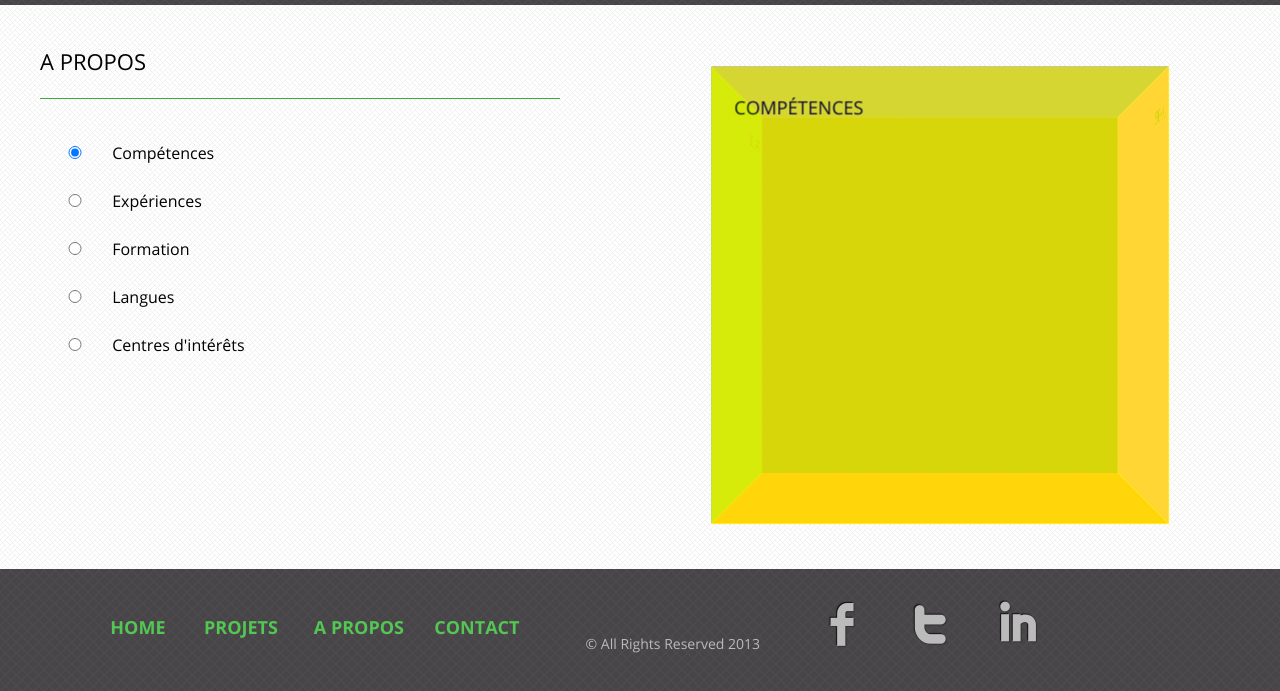
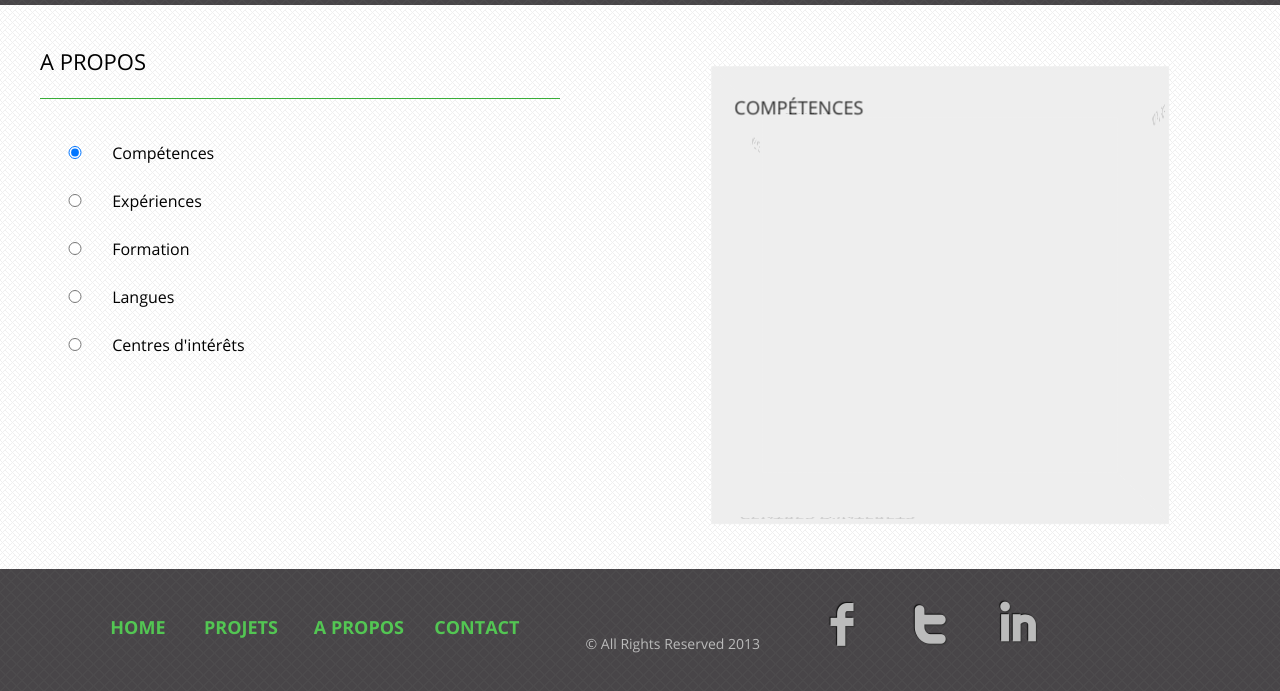
Before and after one commit to damienroelens/Porte-folio, a plain HTML site: page Template - Portefolio/propos.html in a window 1280 px wide. Shown: the part 135-826 px from the top of the page. Drawn offline with Linux system fonts and the light colour scheme.

Commit message:
Commit 10h10

```diff
--- a/Template - Portefolio/css/style.scss
+++ b/Template - Portefolio/css/style.scss
@@ -495,32 +495,32 @@ section#present{
 }
 // faces
 .cube-face-front {
-  background: yellow;
+  background: #eee;
   -webkit-transform: translate3d(0, 0, $size/2);
   transform: translate3d(0, 0, $size/2);
 }
 .cube-face-back {
-  background: black;
+  background: #eee;
   -webkit-transform:rotateY(180deg) translate3d(0, 0, $size/2);
   transform: rotateY(180deg) translate3d(0, 0, $size/2);
 }
 .cube-face-left {
-  background: green;
+  background: #eee;
   -webkit-transform: rotateY(-90deg) translate3d(0, 0, $size/2);
   transform: rotateY(-90deg) translate3d(0, 0, $size/2);
 }
 .cube-face-right {
-  background: magenta;
+  background: #eee;
   -webkit-transform: rotateY(90deg) translate3d(0, 0, $size/2);
   transform: rotateY(90deg) translate3d(0, 0, $size/2);
 }
 .cube-face-top {
-  background: blue;
+  background: #eee;
   -webkit-transform: rotateX(90deg) translate3d(0, 0, $size/2);
   transform: rotateX(90deg) translate3d(0, 0, $size/2);
 }
 .cube-face-bottom {
-  background: red;
+  background: #eee;
   -webkit-transform: rotateX(-90deg) translate3d(0, 0, $size/2);
   transform: rotateX(-90deg) translate3d(0, 0, $size/2);
 }
--- a/Template - Portefolio/propos.html
+++ b/Template - Portefolio/propos.html
@@ -39,11 +39,11 @@
 				<div class="scene">
 				  <div class="cube">
 				      <div class="cube-face  cube-face-front"><h4>Compétences</h4></div>
-				      <div class="cube-face  cube-face-back"><h4>Expériences</h4></div>
-				      <div class="cube-face  cube-face-left"><h4>Formation</h4></div>
-				      <div class="cube-face  cube-face-right"><h4>Langues</h4></div>
-				      <div class="cube-face  cube-face-top"><h4>Centres d'intérêts</h4></div>
-				      <div class="cube-face  cube-face-bottom"></div>
+				      <div class="cube-face  cube-face-back"></div>
+				      <div class="cube-face  cube-face-left"><h4>Expériences</h4></div>
+				      <div class="cube-face  cube-face-right"><h4>Formation</h4></div>
+				      <div class="cube-face  cube-face-top"><h4>Langues</h4></div>
+				      <div class="cube-face  cube-face-bottom"><h4>Centres d'intérêts</h4></div>
 				   </div>
 				</div>
 			</div>
```
Also changed, not shown: Template - Portefolio/css/style.css.
